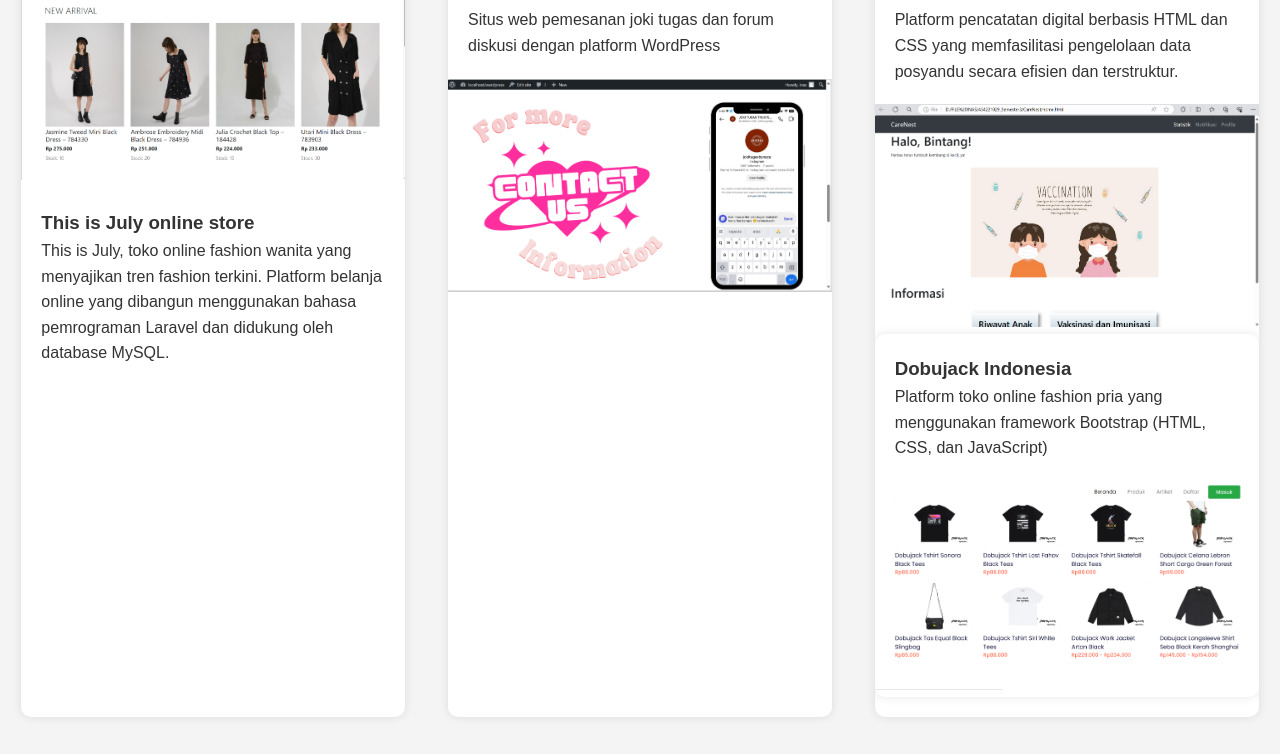
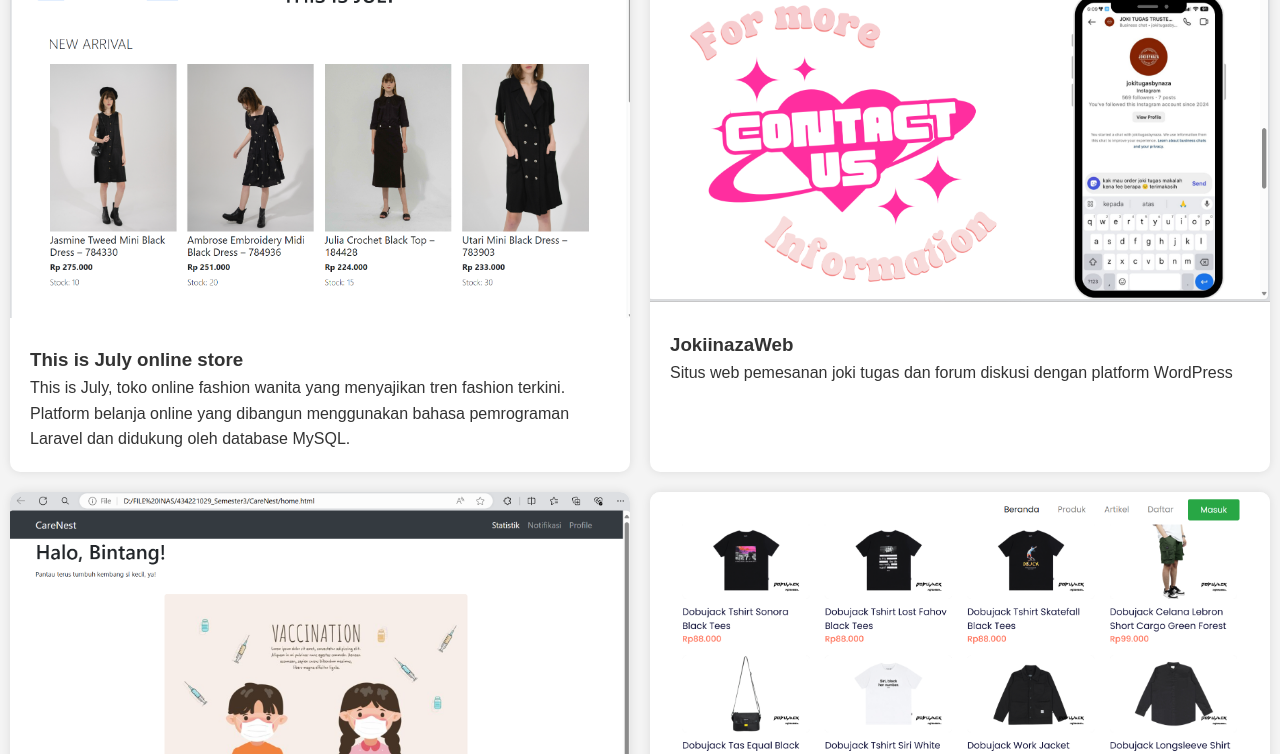
Before and after one commit to inassiperboi/inas.github.io, a plain HTML site: page index.html in a window 1280 px wide. Shown: the part 448-1202 px from the top of the page. Drawn offline with Linux system fonts and the light colour scheme.

Commit message:
css terbaru

```diff
--- a/css/index.css
+++ b/css/index.css
@@ -40,7 +40,7 @@ header {
 }
 
 .project {
-    flex: 0 0 30%;
+    flex: 0 0 calc(50% - 20px);
     background-color: #fff;
     margin-bottom: 20px;
     border-radius: 10px;
--- a/index.html
+++ b/index.html
@@ -33,29 +33,33 @@
         </div>
 
         <div class="project">
+            <div class="project-image">
+                <img src="img/project2.png" alt="Project 2">
+            </div>
             <div class="project-description">
                 <h3>JokiinazaWeb</h3>
                 <p> Situs web pemesanan joki tugas dan forum diskusi dengan platform WordPress </p>
             </div>
+        </div>
+
+        <div class="project">
             <div class="project-image">
-                <img src="img/project2.png" alt="Project 2">
+                <img src="img/project3.png" alt="Project 3">
+            </div>
+            <div class="project-description">
+                <h3>Carenest</h3>
+                <p>Platform pencatatan digital berbasis HTML dan CSS yang memfasilitasi pengelolaan data posyandu secara efisien dan terstruktur.</p>
             </div>
         </div>
+
         <div class="project">
-            <div class="project-description">
-                <h3>Carenest</h3>
-                <p> Platform pencatatan digital berbasis HTML dan CSS yang memfasilitasi pengelolaan data posyandu secara efisien dan terstruktur. </p>
+            <div class="project-image">
+                <img src="img/project4.png" alt="Project 4">
             </div>
-        <div class="project-image">
-            <img src="img/project3.png" alt="Project 3">
-        </div>
-        <div class="project">
             <div class="project-description">
                 <h3>Dobujack Indonesia</h3>
-                <p> Platform toko online fashion pria yang menggunakan framework Bootstrap (HTML, CSS, dan JavaScript)  </p>
+                <p>Platform toko online fashion pria yang menggunakan framework Bootstrap (HTML, CSS, dan JavaScript).</p>
             </div>
-        <div class="project-image">
-            <img src="img/project4.png" alt="Project 3">
         </div>
     </div>
 
```
